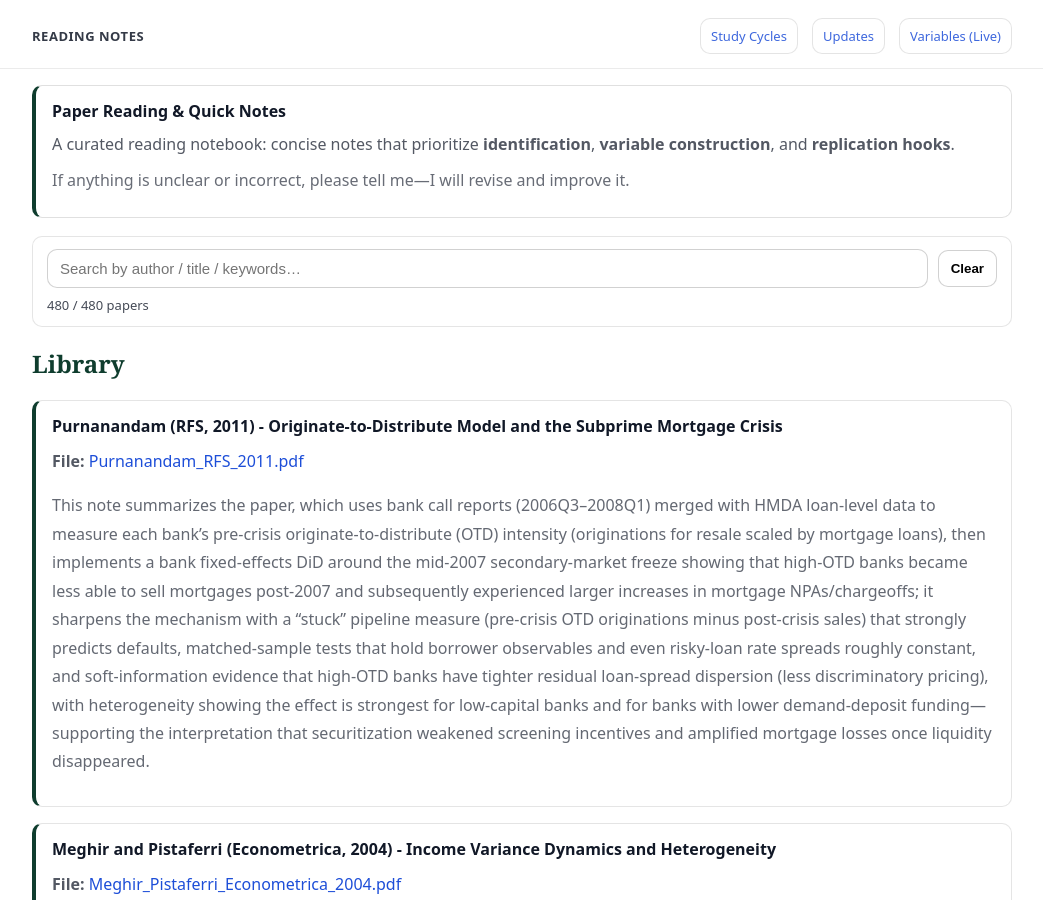
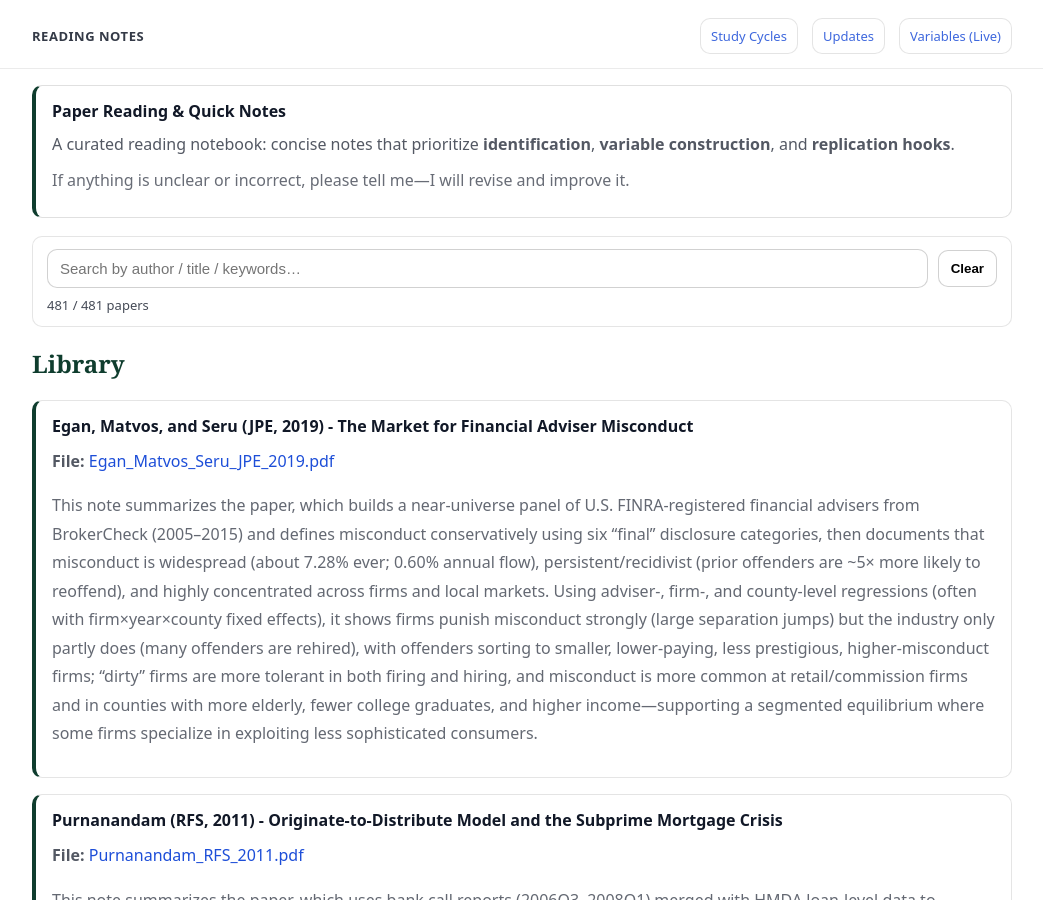
Before and after one commit to yaxinzn/study-archive, a Jekyll site: the page built from reading/index.md, in a window 1280 px wide and 900 px high. Shown: the whole window, without its empty margins (118-1161 px from the left). Built offline with Jekyll 4.4.1, drawn with Linux system fonts in a browser that asks for light colours.

Commit message:
Reading: add/update Egan_Matvos_Seru_JPE_2019.pdf

```diff
--- a/_data/reading.yml
+++ b/_data/reading.yml
@@ -1,3 +1,7 @@
+- title: "Egan, Matvos, and Seru (JPE, 2019) - The Market for Financial Adviser Misconduct"
+  file: "Egan_Matvos_Seru_JPE_2019.pdf"
+  desc: "This note summarizes the paper, which builds a near-universe panel of U.S. FINRA-registered financial advisers from BrokerCheck (2005–2015) and defines misconduct conservatively using six “final” disclosure categories, then documents that misconduct is widespread (about 7.28% ever; 0.60% annual flow), persistent/recidivist (prior offenders are ~5× more likely to reoffend), and highly concentrated across firms and local markets. Using adviser-, firm-, and county-level regressions (often with firm×year×county fixed effects), it shows firms punish misconduct strongly (large separation jumps) but the industry only partly does (many offenders are rehired), with offenders sorting to smaller, lower-paying, less prestigious, higher-misconduct firms; “dirty” firms are more tolerant in both firing and hiring, and misconduct is more common at retail/commission firms and in counties with more elderly, fewer college graduates, and higher income—supporting a segmented equilibrium where some firms specialize in exploiting less sophisticated consumers."
+
 - title: "Purnanandam (RFS, 2011) - Originate-to-Distribute Model and the Subprime Mortgage Crisis"
   file: "Purnanandam_RFS_2011.pdf"
   desc: "This note summarizes the paper, which uses bank call reports (2006Q3–2008Q1) merged with HMDA loan-level data to measure each bank’s pre-crisis originate-to-distribute (OTD) intensity (originations for resale scaled by mortgage loans), then implements a bank fixed-effects DiD around the mid-2007 secondary-market freeze showing that high-OTD banks became less able to sell mortgages post-2007 and subsequently experienced larger increases in mortgage NPAs/chargeoffs; it sharpens the mechanism with a “stuck” pipeline measure (pre-crisis OTD originations minus post-crisis sales) that strongly predicts defaults, matched-sample tests that hold borrower observables and even risky-loan rate spreads roughly constant, and soft-information evidence that high-OTD banks have tighter residual loan-spread dispersion (less discriminatory pricing), with heterogeneity showing the effect is strongest for low-capital banks and for banks with lower demand-deposit funding—supporting the interpretation that securitization weakened screening incentives and amplified mortgage losses once liquidity disappeared."
```
Also changed, not shown: 1 other file.
